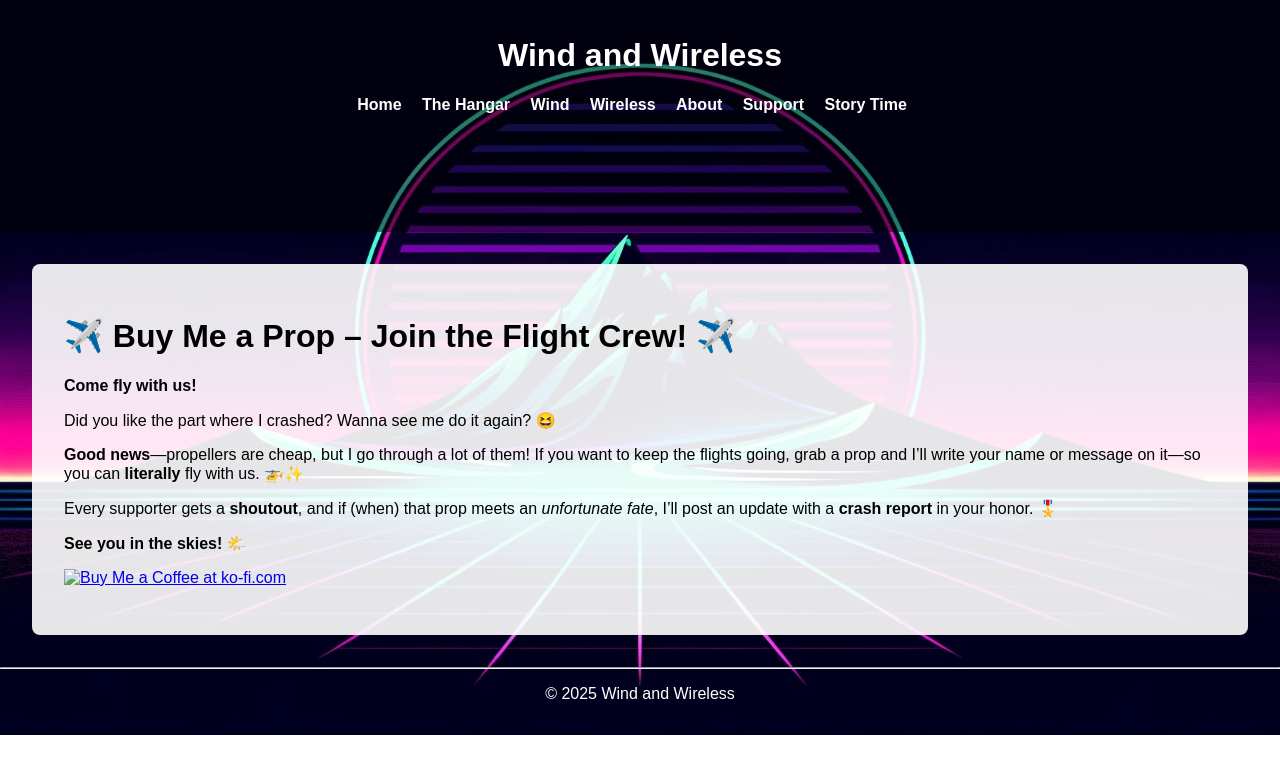
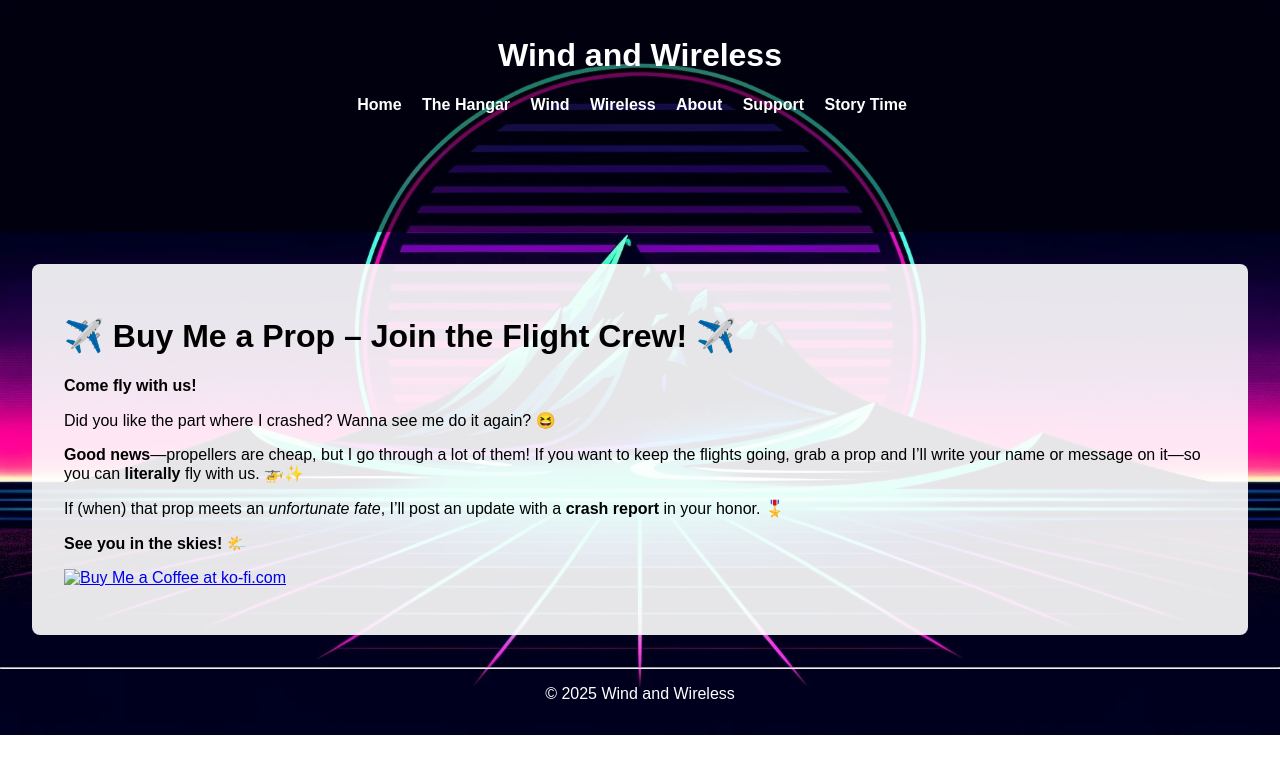
Before and after one commit to 00X30/WindWireless, a Jekyll site: the page built from donate.md, in a window 1280 px wide. Shown: the top 774 px of the page. Built offline with Jekyll 4.4.1, drawn with Linux system fonts in a browser that asks for light colours.

Commit message:
Update donate.md

```diff
--- a/donate.md
+++ b/donate.md
@@ -12,7 +12,7 @@ Did you like the part where I crashed? Wanna see me do it again? 😆
 
 **Good news**—propellers are cheap, but I go through a lot of them! If you want to keep the flights going, grab a prop and I'll write your name or message on it—so you can **literally** fly with us. 🚁✨
 
-Every supporter gets a **shoutout**, and if (when) that prop meets an *unfortunate fate*, I'll post an update with a **crash report** in your honor. 🎖️
+If (when) that prop meets an *unfortunate fate*, I'll post an update with a **crash report** in your honor. 🎖️
 
 **See you in the skies!** 🌤️
 
```
